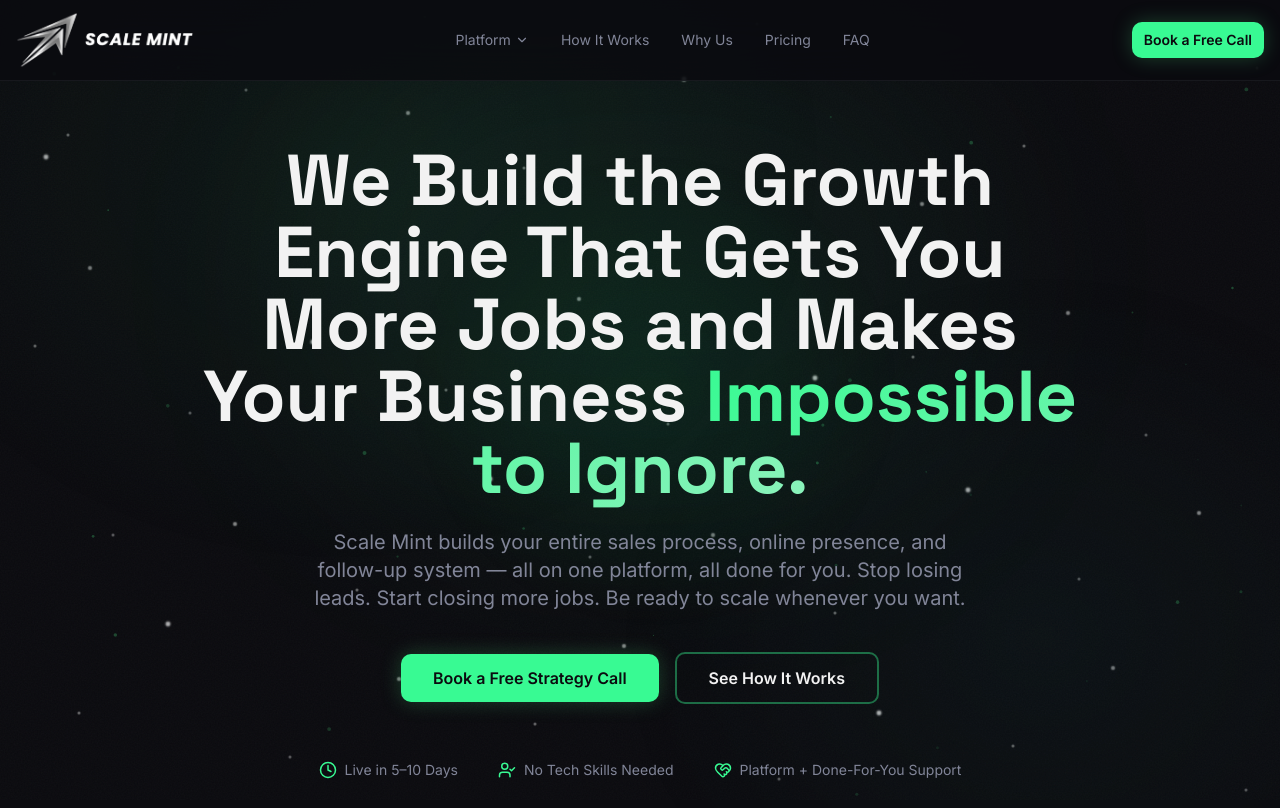
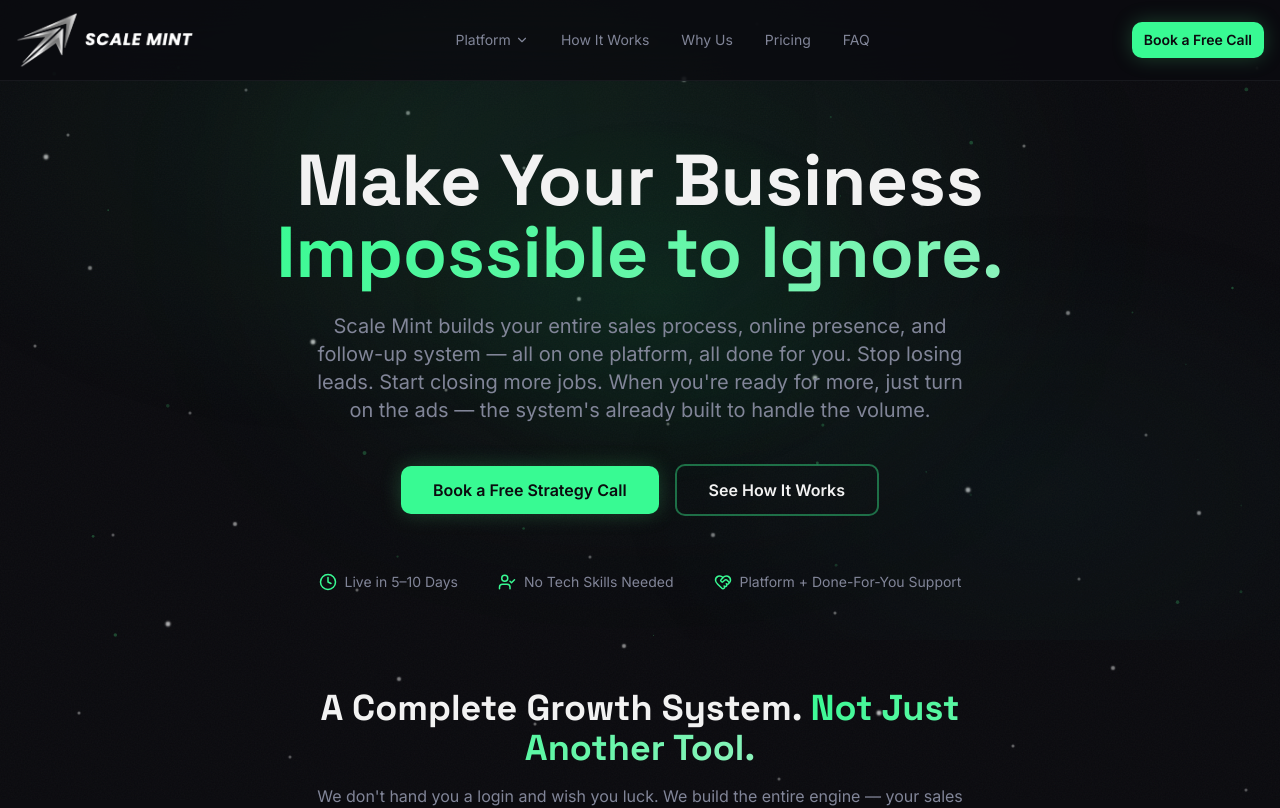
Before and after one commit to jcdammert/scale-mint, a Next.js app: page / in a window 1280 px wide. Shown: the top 808 px of the page. Built offline with nearby package versions, Linux system fonts and the light colour scheme.

Commit message:
Update hero headline and subheadline on homepage
Co-Authored-By: Claude Opus 4.6 <noreply@anthropic.com>

```diff
--- a/src/components/HeroSection.tsx
+++ b/src/components/HeroSection.tsx
@@ -36,7 +36,7 @@ const HeroSection = () => {
           transition={{ duration: 0.7 }}
           className="mx-auto max-w-4xl font-heading text-4xl font-bold leading-tight text-foreground md:text-6xl lg:text-7xl"
         >
-          We Build the Growth Engine That Gets You More Jobs and Makes Your Business{" "}
+          Make Your Business{" "}
           <span className="text-gradient">Impossible to Ignore.</span>
         </motion.h1>
 
@@ -46,7 +46,7 @@ const HeroSection = () => {
           transition={{ duration: 0.7, delay: 0.15 }}
           className="mx-auto mt-6 max-w-2xl text-lg text-muted-foreground md:text-xl"
         >
-          Scale Mint builds your entire sales process, online presence, and follow-up system — all on one platform, all done for you. Stop losing leads. Start closing more jobs. Be ready to scale whenever you want.
+          Scale Mint builds your entire sales process, online presence, and follow-up system — all on one platform, all done for you. Stop losing leads. Start closing more jobs. When you&apos;re ready for more, just turn on the ads — the system&apos;s already built to handle the volume.
         </motion.p>
 
         <motion.div
```
